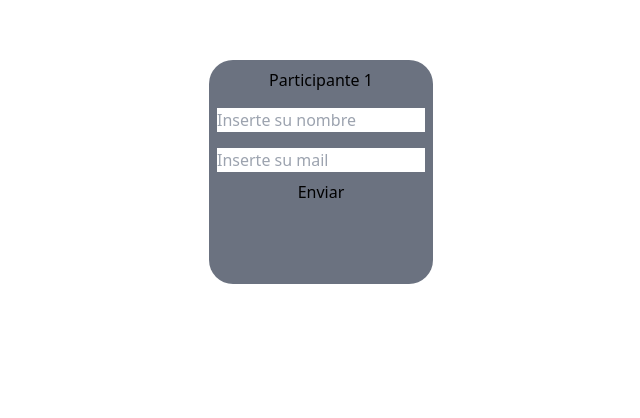
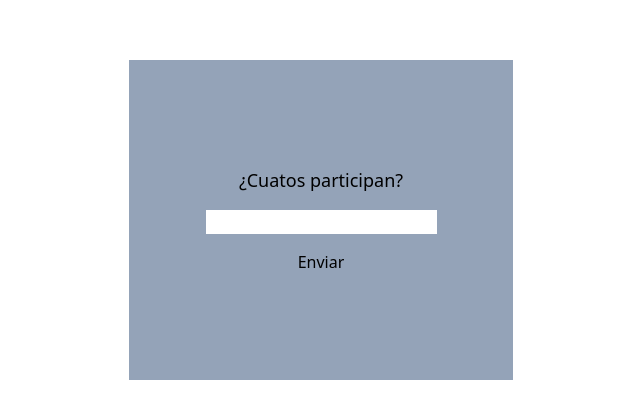
Before and after one commit to GabrielPaparello/InvisibleFriend, a React (Vite) app: page / in a window 1280 px wide. Shown: the part 140-558 px from the top of the page, without its empty margins (319-959 px from the left). Built offline with nearby package versions, Linux system fonts and the light colour scheme.

Commit message:
Before implementing map functiono on div players

```diff
--- a/src/App.css
+++ b/src/App.css
@@ -7,3 +7,8 @@ body {
   padding: 0;
   box-sizing: border-box;
 }
+
+.transform {
+  left: 50px;
+  top: 10px;
+}
--- a/src/ModalPrompt.jsx
+++ b/src/ModalPrompt.jsx
@@ -1,29 +1,37 @@
-import { useEffect, useState } from "react"
+import { createContext, useEffect, useState } from "react"
+import Players from './Players'
+export const CantidadContext = createContext();
 
 export const ModalPrompt = () => {
   const [ModalOpen, setModalOpen] = useState(false)
   const [Submited, setSubmited] = useState(false)
+  const [Cantidad, setCantidad] = useState(0)
+
+
   useEffect(() => {
      const timer= setTimeout(() => {
         setModalOpen(true)
-      }, 700);
+      }, 500);
       return () => clearTimeout(timer)
   }, [])
   const handleSubmit = (e) => {
     e.preventDefault();
+    const cantidadValue = e.target.elements.cantidad.value;
+    setCantidad(cantidadValue)
     setSubmited(true)
     e.target.reset()
+
   }
-  console.log('modal',ModalOpen);
-  console.log('submit',Submited);
+
   return (
     <>
+
       <div className={`flex justify-center items-center}`}>
         <div className={
 
           `bg-slate-400 flex flex-col justify-center w-96 h-80 absolute  transition-all duration-700
         ${ModalOpen ? `top-1/4` : `-top-1/2`}
-        ${Submited ? setModalOpen(false) : ``}
+        ${Submited ? `hidden`: ``}
 
         `}>
           <form onSubmit={handleSubmit} className="flex flex-col items-center">
@@ -32,8 +40,8 @@ export const ModalPrompt = () => {
             <input type="submit" value='Enviar'></input>
           </form>
         </div>
-
       </div>
+      <Players cantidad={Cantidad} modal={Submited} />
       </>
   )
 }
--- a/src/Players.jsx
+++ b/src/Players.jsx
@@ -1,19 +1,31 @@
+import {  useState } from "react"
+const Players = (props) => {
+    const [MoveDiv, setMoveDiv] = useState({ left: '' ,})
+    const handleSubmit = (e,) => {
+        e.preventDefault();
 
-const Players = () => {
-    const handleSubmit = () => {
+        e.target.reset()
+        const value = Math.floor(Math.random()* 500)
 
+        setMoveDiv({ left: value,top:'15%'})
     }
+
+
     return (
+    <>
+            {props.modal === true && (
                 <div className="flex justify-center">
-      <div className="w-56 h-56 rounded-3xl bg-gray-500 absolute  top-1/4">
+                    <div style={MoveDiv} className={`w-56 h-56 rounded-3xl bg-gray-500 absolute  top-1/4`}>
                         <form onSubmit={handleSubmit} className="text-center flex flex-col">
                             <label className="inline-block my-2">Participante 1</label>
-                    <textarea className="resize-none m-2" name="" id="" cols="20" rows="1"placeholder="Inserte su nombre"></textarea>
+                            <textarea className="resize-none m-2" name="" id="" cols="20" rows="1" placeholder="Inserte su nombre"></textarea>
                             <textarea className="resize-none m-2" id="" cols="20" rows="1" placeholder="Inserte su mail"></textarea>
                             <input type="submit" value='Enviar' />
                         </form>
-    </div></div>
+                    </div></div>) }
+</>
             )
     }
 
+
 export default Players
--- a/src/main.jsx
+++ b/src/main.jsx
@@ -1,12 +1,12 @@
 import React from 'react'
 import ReactDOM from 'react-dom/client'
-import { ModalPrompt } from './ModalPrompt'
+import {  ModalPrompt } from './ModalPrompt'
 import './App.css'
-import Players from './Players'
+
 
 ReactDOM.createRoot(document.getElementById('root')).render(
   <React.StrictMode>
-    {/* <ModalPrompt /> */}
-    <Players />
+    <ModalPrompt />
+
   </React.StrictMode>,
 )
```
Lines whose indentation alone changed are shown as unchanged.
